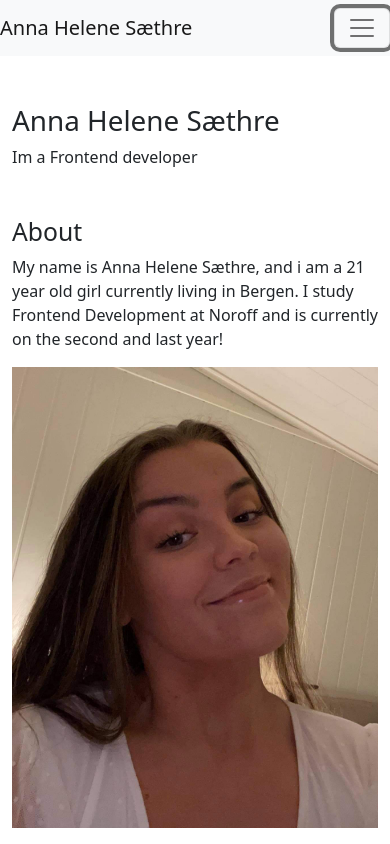
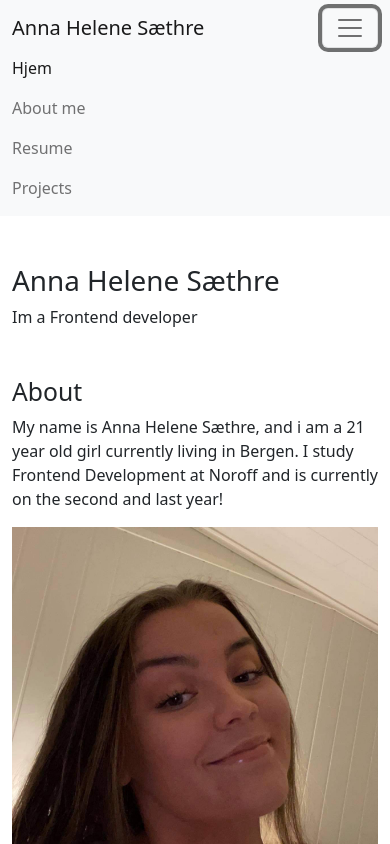
Before and after one commit to AnnaHelene01/Portfolio2, a plain HTML site: page index.html in a window 390 px wide. Both pictures are taken after a click on the button "Toggle navigation". Shown: the top 844 px of the page. Drawn offline with nearby package versions, Linux system fonts and the light colour scheme; a script that the page names is missing.

Commit message:
fix mobile nav

```diff
--- a/index.html
+++ b/index.html
@@ -25,19 +25,29 @@
   <body>
         <!-- <i class="fas fa-bars mobile-nav-toggle d-lg-none"></i> -->
         <nav class="mobile-nav navbar navbar-expand-lg navbar-light bg-light">
-            <a class="navbar-brand" href="#">Anna Helene Sæthre</a>
-            <button class="navbar-toggler" type="button" data-toggle="collapse" data-target="#navbarNavAltMarkup" aria-controls="navbarNavAltMarkup" aria-expanded="false" aria-label="Toggle navigation">
-                    <span class="navbar-toggler-icon"></span>
-            </button>
-            <div class="collapse navbar-collapse" id="navbarNavAltMarkup">
-                <div class="navbar-nav">
-                    <a class="nav-item nav-link active" href="#">Home <span class="sr-only">(current)</span></a>
-                    <a class="nav-item nav-link" href="#">Features</a>
-                    <a class="nav-item nav-link" href="#">Pricing</a>
-                    <a class="nav-item nav-link disabled" href="#">Disabled</a>
-                </div>
+            <div class="container-fluid">
+              <a class="navbar-brand" href="#">Anna Helene Sæthre</a>
+              <button class="navbar-toggler" type="button" data-bs-toggle="collapse" data-bs-target="#navbarNav" aria-controls="navbarNav" aria-expanded="false" aria-label="Toggle navigation">
+                <span class="navbar-toggler-icon"></span>
+              </button>
+              <div class="collapse navbar-collapse" id="navbarNav">
+                <ul class="navbar-nav">
+                  <li class="nav-item">
+                    <a class="nav-link active" aria-current="page" href="#">Hjem</a>
+                  </li>
+                  <li class="nav-item">
+                    <a class="nav-link" href="#">About me</a>
+                  </li>
+                  <li class="nav-item">
+                    <a class="nav-link" href="#">Resume</a>
+                  </li>
+                  <li class="nav-item">
+                    <a class="nav-link" href="#" tabindex="-1" aria-disabled="true">Projects</a>
+                  </li>
+                </ul>
+              </div>
             </div>
-        </nav>
+          </nav>
         <header id="header">
           <div class="d-flex flex-column">
             <div class="profile">
```
